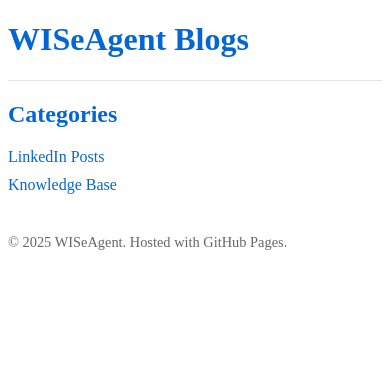
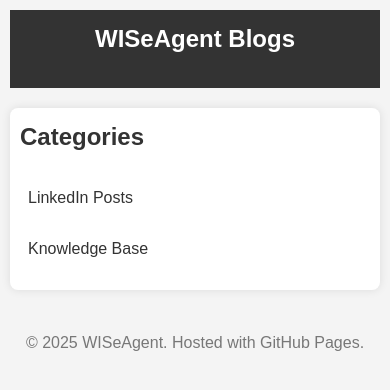
Before and after one commit to WISeAgent/blogs, an Eleventy site: page content/index.md in a window 390 px wide. Built offline with nearby package versions, Linux system fonts and the light colour scheme; Eleventy itself is replaced by a stand-in of ours; files that its build step writes are made by us from their sources.

Commit message:
style it

```diff
--- a/src/_includes/assets/style.css
+++ /dev/null
@@ -1,16 +0,0 @@
-css
-   body {
-       font-family: -apple-system, BlinkMacSystemFont, "Segoe UI", Roboto, sans-serif;
-       max-width: 800px;
-       margin: 0 auto;
-       padding: 20px;
-       line-height: 1.6;
-       color: #24292e;
-   }
-   header { border-bottom: 1px solid #e1e4e8; margin-bottom: 20px; }
-   h1, h2 { color: #0366d6; }
-   a { color: #0366d6; text-decoration: none; }
-   a:hover { text-decoration: underline; }
-   footer { margin-top: 40px; font-size: 0.9em; color: #666; }
-   ul { list-style: none; padding: 0; }
-   li { margin: 10px 0; }
--- a/src/_includes/eleventy.js
+++ b/src/_includes/eleventy.js
@@ -1,6 +1,15 @@
-eleventyConfig.addCollection("LinkedInPost", function(collectionApi) {
-    return collectionApi.getFilteredByGlob("content/LinkedInPost/**/*.md");
-});
-eleventyConfig.addCollection("KnowledgeBase", function(collectionApi) {
-    return collectionApi.getFilteredByGlob("content/KnowledgeBase/**/*.md");
-});
+module.exports = function(eleventyConfig) {
+    // Add a custom filter
+    eleventyConfig.addFilter("myCustomFilter", function(value) {
+        // Custom filter logic
+        return value.toUpperCase();
+    });
+
+    // Add a shortcode
+    eleventyConfig.addShortcode("myShortcode", function(name) {
+        // Custom shortcode logic
+        return `<span>Hello, ${name}!</span>`;
+    });
+
+    // ...additional customizations...
+};
--- /dev/null
+++ b/src/assets/style.css
@@ -0,0 +1,87 @@
+/* CSS Reset */
+* {
+    margin: 0;
+    padding: 0;
+    box-sizing: border-box;
+}
+
+/* Base Styles */
+body {
+    font-family: Arial, sans-serif;
+    line-height: 1.6;
+    color: #333;
+    background-color: #f4f4f4;
+    padding: 20px;
+}
+
+header {
+    background: #333;
+    color: #fff;
+    padding: 10px 0;
+    text-align: center;
+}
+
+header a {
+    color: #fff;
+    text-decoration: none;
+}
+
+main {
+    max-width: 800px;
+    margin: 20px auto;
+    padding: 20px;
+    background: #fff;
+    border-radius: 8px;
+    box-shadow: 0 0 10px rgba(0, 0, 0, 0.1);
+}
+
+h1, h2 {
+    margin-bottom: 20px;
+}
+
+ul {
+    list-style: none;
+    padding: 0;
+}
+
+ul li {
+    margin-bottom: 10px;
+}
+
+ul li a {
+    color: #333;
+    text-decoration: none;
+    padding: 10px;
+    display: block;
+    border-radius: 4px;
+    transition: background 0.3s;
+}
+
+ul li a:hover {
+    background: #f4f4f4;
+}
+
+footer {
+    text-align: center;
+    margin-top: 40px;
+    color: #777;
+}
+
+/* Responsive Design */
+@media (max-width: 600px) {
+    body {
+        padding: 10px;
+    }
+
+    main {
+        padding: 10px;
+    }
+
+    h1, h2 {
+        font-size: 1.5em;
+    }
+
+    ul li a {
+        padding: 8px;
+    }
+}
```
Also changed, not shown: content/LinkedInPost/AI/LinkedIN_post20250309.md (+4 -2 lines), content/LinkedInPost/AI/LinkedIN_post20250316.md (+1 -1 lines), src/_includes/post.njk (added, +12 -0 lines), .eleventy.js, .github/workflows/deploy.yml, content/LinkedInPost/index.md (renamed from content/LinkedInPost/AI/index.md), src/assets/LinkedInPost/AI-timeline.png (renamed from content/LinkedInPost/AI/AI-timeline.png), src/assets/LinkedInPost/ANN_samplepage.png (renamed from content/LinkedInPost/AI/ANN_samplepage.png), src/assets/LinkedInPost/UTAS_MTech-ANN.png (renamed from content/LinkedInPost/AI/UTAS_MTech-ANN.png).
